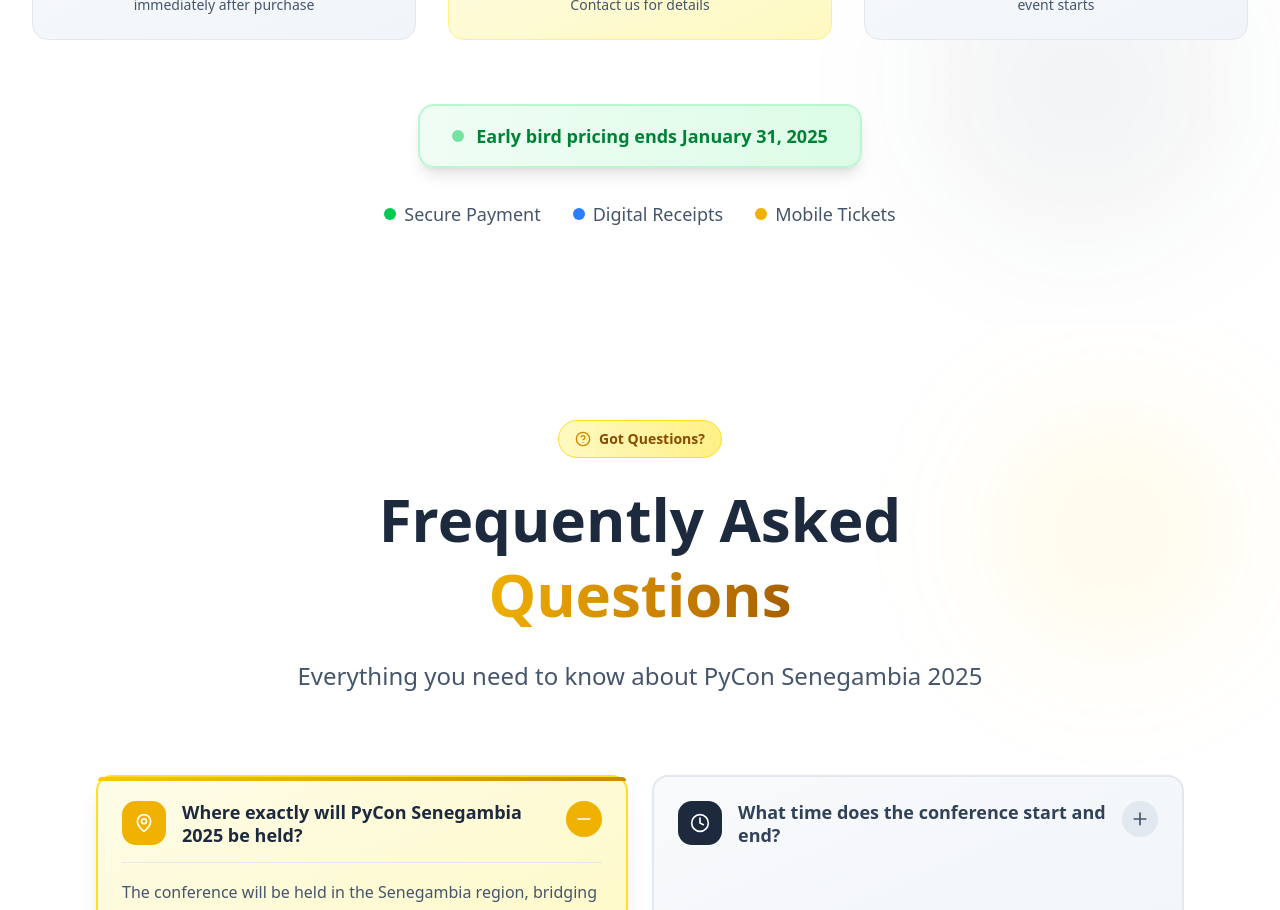
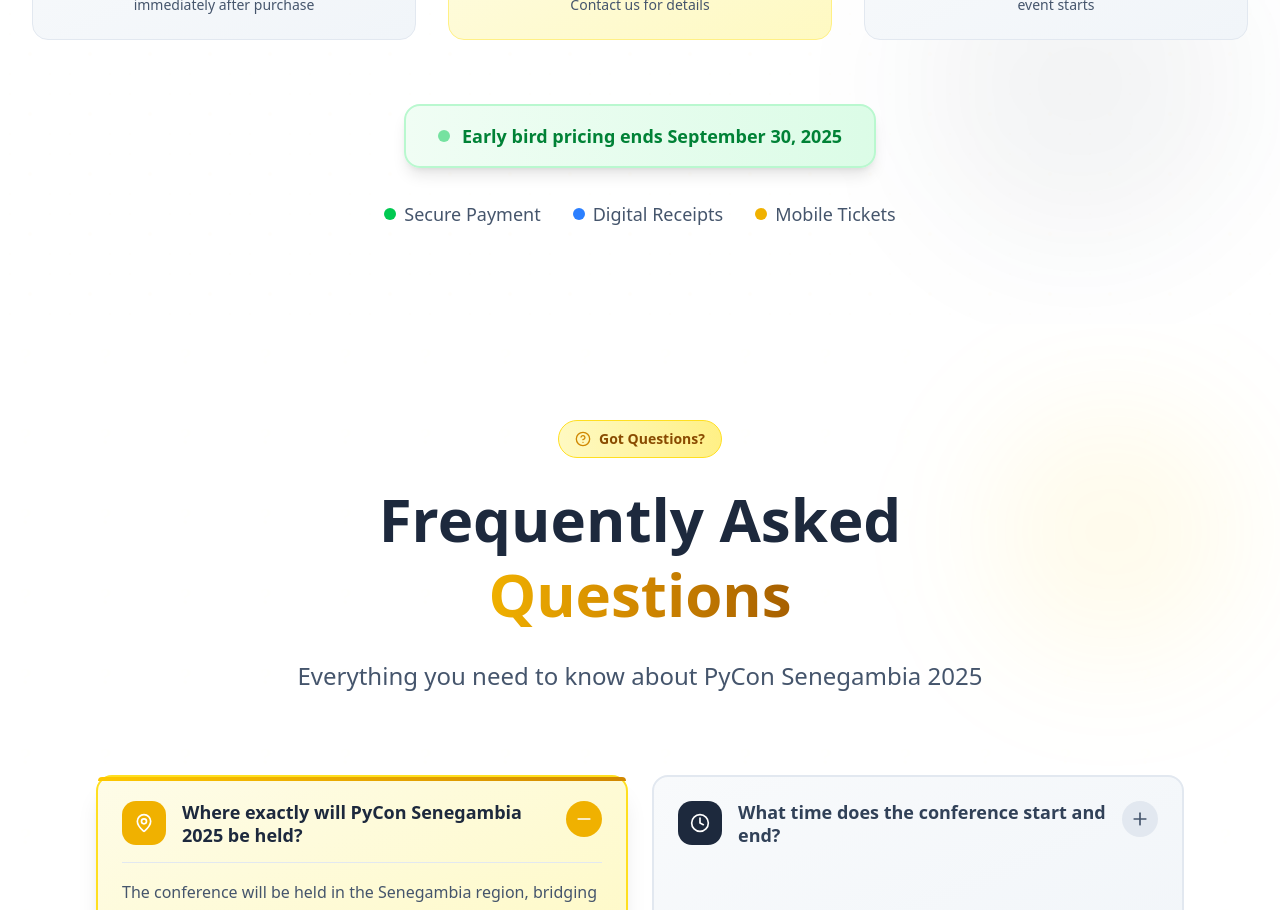
Before and after one commit to sheriff-gaye/pycon_gmb, a Next.js app: page / in a window 1280 px wide. Shown: the part 4080-4990 px from the top of the page. Built offline with nearby package versions, Linux system fonts and the light colour scheme.

Commit message:
Update pricing.tsx

```diff
--- a/app/components/pricing.tsx
+++ b/app/components/pricing.tsx
@@ -208,7 +208,7 @@
           <div className="inline-flex items-center px-8 py-4 rounded-2xl bg-gradient-to-r from-green-50 to-green-100 border-2 border-green-200 shadow-lg mb-8">
             <div className="flex items-center">
               <div className="w-3 h-3 bg-green-500 rounded-full mr-3 animate-pulse"></div>
-              <span className="font-bold text-green-700 text-lg">Early bird pricing ends January 31, 2025</span>
+              <span className="font-bold text-green-700 text-lg">Early bird pricing ends September 30, 2025</span>
             </div>
           </div>
 
```
